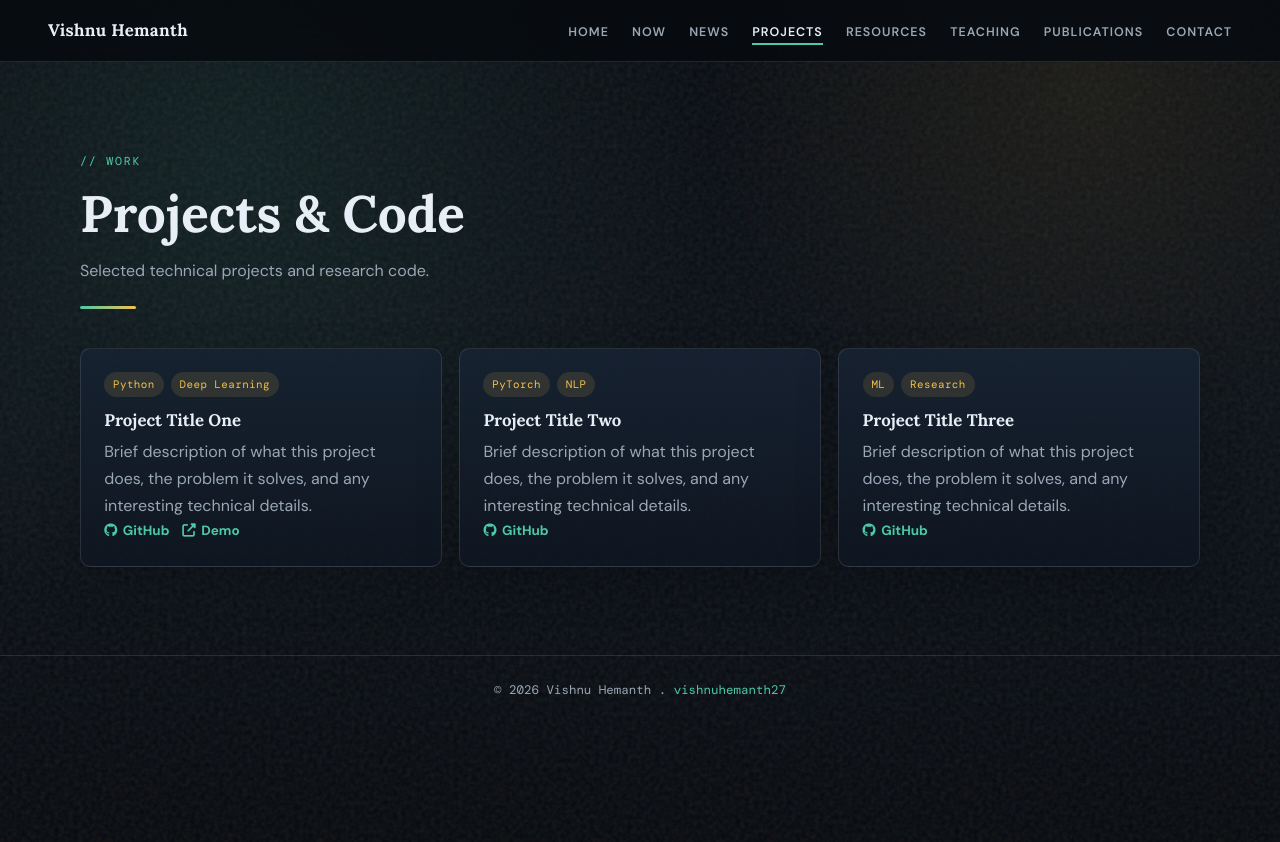
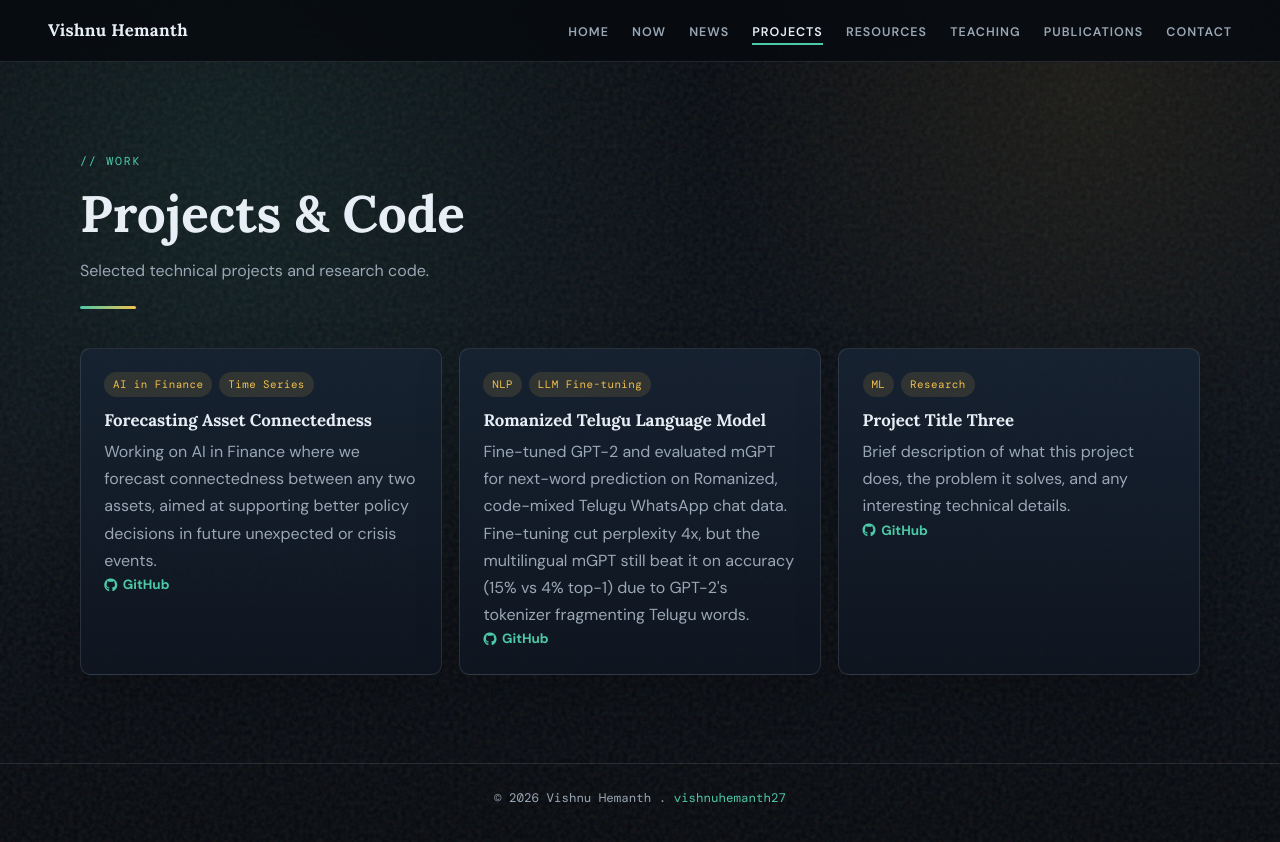
Before and after one commit to vishnuhemanth27/vishnuhemanth27.github.io, a Jekyll site: the page projects.html, which Jekyll copies as it is, in a window 1280 px wide. Shown: the top 842 px of the page. Built offline with Jekyll 4.4.1, drawn with Linux system fonts in a browser that asks for light colours.

Commit message:
Update projects section with AI in Finance and Romanized Telugu LM projects

```diff
--- a/projects.html
+++ b/projects.html
@@ -22,8 +22,8 @@
     <section class="page-section">
       <div class="page-header reveal"><p class="section-label">// work</p><h2>Projects & Code</h2><p class="page-intro">Selected technical projects and research code.</p><div class="section-divider"></div></div>
       <div class="grid reveal">
-        <article class="card"><div class="project-tags"><span class="tag">Python</span><span class="tag">Deep Learning</span></div><h3>Project Title One</h3><p>Brief description of what this project does, the problem it solves, and any interesting technical details.</p><div class="project-links"><a href="#" class="link-btn"><i class="fab fa-github"></i> GitHub</a><a href="#" class="link-btn"><i class="fas fa-external-link-alt"></i> Demo</a></div></article>
-        <article class="card"><div class="project-tags"><span class="tag">PyTorch</span><span class="tag">NLP</span></div><h3>Project Title Two</h3><p>Brief description of what this project does, the problem it solves, and any interesting technical details.</p><div class="project-links"><a href="#" class="link-btn"><i class="fab fa-github"></i> GitHub</a></div></article>
+        <article class="card"><div class="project-tags"><span class="tag">AI in Finance</span><span class="tag">Time Series</span></div><h3>Forecasting Asset Connectedness</h3><p>Working on AI in Finance where we forecast connectedness between any two assets, aimed at supporting better policy decisions in future unexpected or crisis events.</p><div class="project-links"><a href="#" class="link-btn"><i class="fab fa-github"></i> GitHub</a></div></article>
+        <article class="card"><div class="project-tags"><span class="tag">NLP</span><span class="tag">LLM Fine-tuning</span></div><h3>Romanized Telugu Language Model</h3><p>Fine-tuned GPT-2 and evaluated mGPT for next-word prediction on Romanized, code-mixed Telugu WhatsApp chat data. Fine-tuning cut perplexity 4x, but the multilingual mGPT still beat it on accuracy (15% vs 4% top-1) due to GPT-2's tokenizer fragmenting Telugu words.</p><div class="project-links"><a href="https://github.com/Deekshithrathod/TDL-Project" target="_blank" rel="noopener" class="link-btn"><i class="fab fa-github"></i> GitHub</a></div></article>
         <article class="card"><div class="project-tags"><span class="tag">ML</span><span class="tag">Research</span></div><h3>Project Title Three</h3><p>Brief description of what this project does, the problem it solves, and any interesting technical details.</p><div class="project-links"><a href="#" class="link-btn"><i class="fab fa-github"></i> GitHub</a></div></article>
       </div>
     </section>
```
